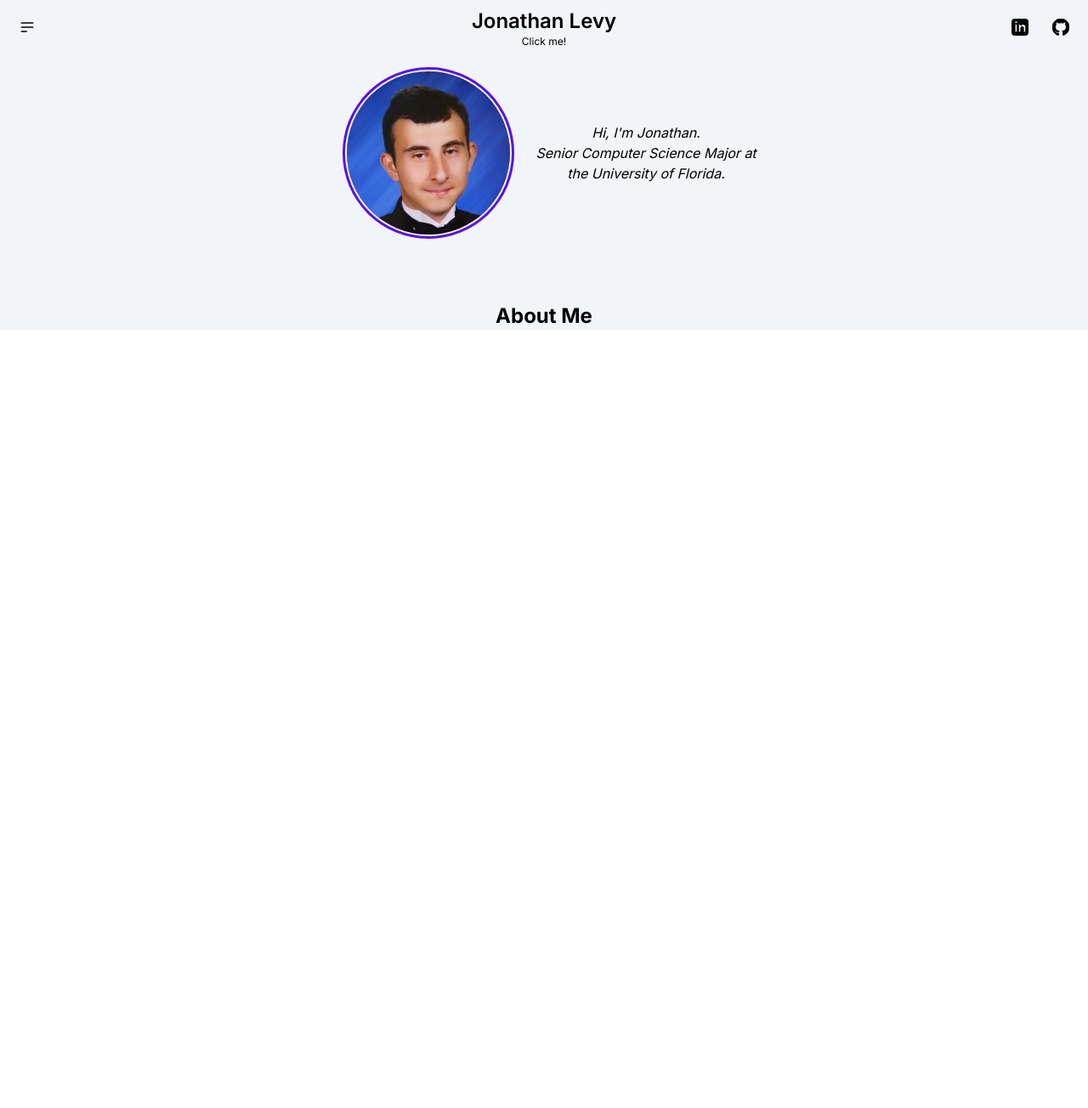
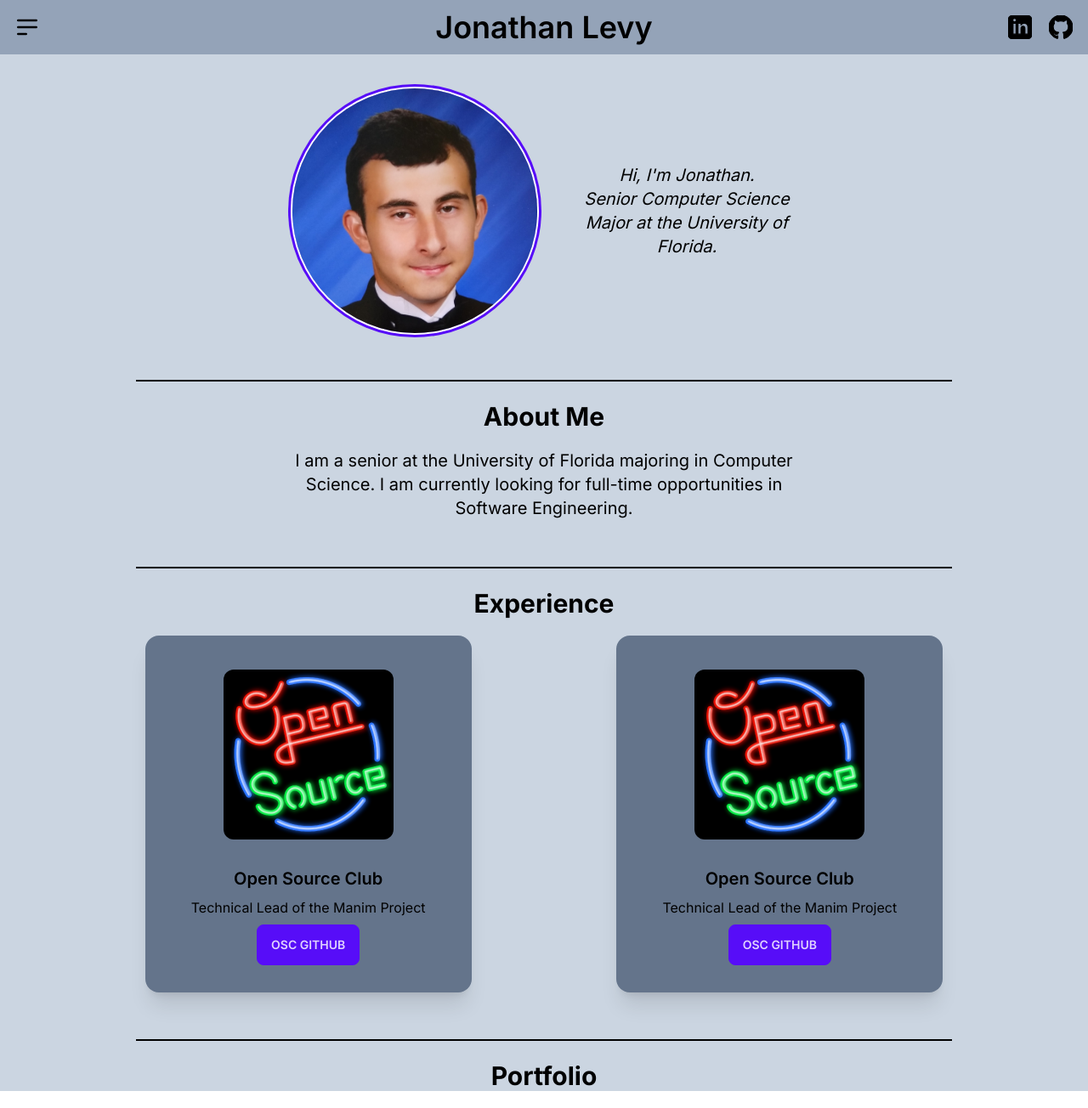
Before and after one commit to levyjonathan31/PersonalWebsiteReact, a Next.js app: page / in a window 1280 px wide. Shown: the whole page at 85% size. Before the commit the page ends 800 px from the top, so only its background shows below. Built offline with nearby package versions, Linux system fonts and the light colour scheme.

Commit message:
Added experience section and about me

```diff
--- a/app/components/AvatarCircle.jsx
+++ b/app/components/AvatarCircle.jsx
@@ -1,7 +1,7 @@
 function AvatarCircle({ imgSrc, alt }) {
   return (
     <div className="avatar">
-      <div className="w-48 mx-6 rounded-full ring ring-primary ring-offset-base-100 ring-offset-2">
+      <div className="w-72 mx-6 rounded-full ring ring-primary ring-offset-base-100 ring-offset-2">
         <img src={imgSrc} alt={alt} />
       </div>
     </div>
--- a/app/components/NavigationBar.jsx
+++ b/app/components/NavigationBar.jsx
@@ -1,13 +1,13 @@
 "use client";
 function NavigationBar({ title, firstOption, secondOption, thirdOption }) {
   return (
-    <div className="navbar bg-slate-100">
+    <div className="navbar bg-slate-400">
       <div className="navbar-start">
         <div className="dropdown">
           <label tabIndex={0} className="btn btn-ghost btn-circle">
             <svg
               xmlns="http://www.w3.org/2000/svg"
-              className="h-5 w-5"
+              className="h-8 w-8"
               fill="none"
               viewBox="0 0 24 24"
               stroke="currentColor"
@@ -22,7 +22,7 @@ function NavigationBar({ title, firstOption, secondOption, thirdOption }) {
           </label>
           <ul
             tabIndex={0}
-            className="menu menu-sm dropdown-content mt-3 z-[1] p-2 shadow bg-base-100 rounded-box w-52"
+            className="menu menu-sm dropdown-content mt-3 z-[1] p-2 shadow bg-slate-100 rounded-box w-52"
           >
             <li>
               <a>{firstOption}</a>
@@ -37,21 +37,18 @@ function NavigationBar({ title, firstOption, secondOption, thirdOption }) {
         </div>
       </div>
       <div className="flex navbar-center">
-        <a className="btn btn-ghost normal-case text-2xl">
-          <div className="flex flex-col">
-            <p>{title}</p>
-            <p className="text-xs font-normal">Click me!</p>
-          </div>
+        <a className="btn btn-ghost normal-case text-4xl">
+            {title}
         </a>
       </div>
       <div className="navbar-end">
-        <button className="btn btn-ghost btn-circle">
+        <a className="btn btn-ghost btn-circle" href="https://www.linkedin.com/in/levyjonathan31/">
           <svg
             xmlns="http://www.w3.org/2000/svg"
             width="24"
             height="24"
             viewBox="0 0 24 24"
-            className="h-5 w-5"
+            className="h-7 w-7"
             fill="black"
             stroke="currentColor"
           >
@@ -62,12 +59,12 @@ function NavigationBar({ title, firstOption, secondOption, thirdOption }) {
               d="M19 0h-14c-2.761 0-5 2.239-5 5v14c0 2.761 2.239 5 5 5h14c2.762 0 5-2.239 5-5v-14c0-2.761-2.238-5-5-5zm-11 19h-3v-11h3v11zm-1.5-12.268c-.966 0-1.75-.79-1.75-1.764s.784-1.764 1.75-1.764 1.75.79 1.75 1.764-.783 1.764-1.75 1.764zm13.5 12.268h-3v-5.604c0-3.368-4-3.113-4 0v5.604h-3v-11h3v1.765c1.396-2.586 7-2.777 7 2.476v6.759z"
             />
           </svg>
-        </button>
-        <button className="btn btn-ghost btn-circle">
+        </a>
+        <a className="btn btn-ghost btn-circle" href="https://github.com/levyjonathan31">
           <div className="indicator">
             <svg
               xmlns="http://www.w3.org/2000/svg"
-              className="h-5 w-5"
+              className="h-7 w-7"
               fill="black"
               viewBox="0 0 24 24"
               stroke="currentColor"
@@ -80,7 +77,7 @@ function NavigationBar({ title, firstOption, secondOption, thirdOption }) {
               />
             </svg>
           </div>
-        </button>
+        </a>
       </div>
     </div>
   );
--- a/app/page.jsx
+++ b/app/page.jsx
@@ -3,27 +3,79 @@ import { AvatarCircle } from "./components/AvatarCircle.jsx";
 
 export default function Home() {
   return (
-    <div className="bg-slate-100">
+    <div className="bg-slate-300 text-black">
       <NavigationBar
         title={"Jonathan Levy"}
         firstOption={"About"}
         secondOption={"Experience"}
         thirdOption={"Portfolio"}
       />
-      <div className="flex justify-center text-center mt-5">
-        <div className="w-2/5 flex">
+      <div className="flex justify-center text-center mt-10">
+        <div className="w-1/2 flex">
           <AvatarCircle
             imgSrc={"/images/photo-personal-portrait.jpg"}
             alt={"Personal Potrait of Jonathan Levy"}
           />
-          <p className="flex italic items-center">
+          <p className="flex italic items-center mx-5 text-xl">
             Hi, I'm Jonathan.<br></br>
             Senior Computer Science Major at the University of Florida.
           </p>
         </div>
       </div>
-      <div className="flex justify-center mt-20">
-        <h2 className="font-bold text-2xl">About Me</h2>
+      <div className="w-3/4 divider before:bg-black after:bg-black mx-auto mt-12"></div>
+      <div className="text-center">
+        <h2 className="font-bold text-3xl mb-5">About Me</h2>
+        <p className="text-xl w-1/2 mx-auto bg-slate-300">
+          I am a senior at the University of Florida majoring in Computer
+          Science. I am currently looking for full-time opportunities in
+          Software Engineering.
+        </p>
+      </div>
+      <div className="w-3/4 divider before:bg-black after:bg-black mx-auto mt-12"></div>
+      <div className="text-center">
+        <h2 className="font-bold text-3xl mb-5">Experience</h2>
+        <div className="flex justify-evenly">
+          <div className="card w-96 bg-slate-500 shadow-xl">
+            <figure className="px-10 pt-10">
+              <img
+                src="/images/osc-logo.png"
+                alt="Open Source Club Logo"
+                className="rounded-xl"
+              />
+            </figure>
+            <div className="card-body items-center text-center">
+              <h2 className="card-title">Open Source Club</h2>
+              <p>Technical Lead of the Manim Project</p>
+              <div className="card-actions">
+                <a className="btn btn-primary" href="https://github.com/ufosc">
+                  OSC Github
+                </a>
+              </div>
+            </div>
+          </div>
+          <div className="card w-96 bg-slate-500 shadow-xl">
+            <figure className="px-10 pt-10">
+              <img
+                src="/images/osc-logo.png"
+                alt="Open Source Club Logo"
+                className="rounded-xl"
+              />
+            </figure>
+            <div className="card-body items-center text-center">
+              <h2 className="card-title">Open Source Club</h2>
+              <p>Technical Lead of the Manim Project</p>
+              <div className="card-actions">
+                <a className="btn btn-primary" href="https://github.com/ufosc">
+                  OSC Github
+                </a>
+              </div>
+            </div>
+          </div>
+        </div>
+      </div>
+      <div className="w-3/4 divider before:bg-black after:bg-black mx-auto mt-12"></div>
+      <div className="text-center">
+        <h2 className="font-bold text-3xl mb-5">Portfolio</h2>
       </div>
     </div>
   );
```
Also changed, not shown: public/images/osc-logo.png (added).
